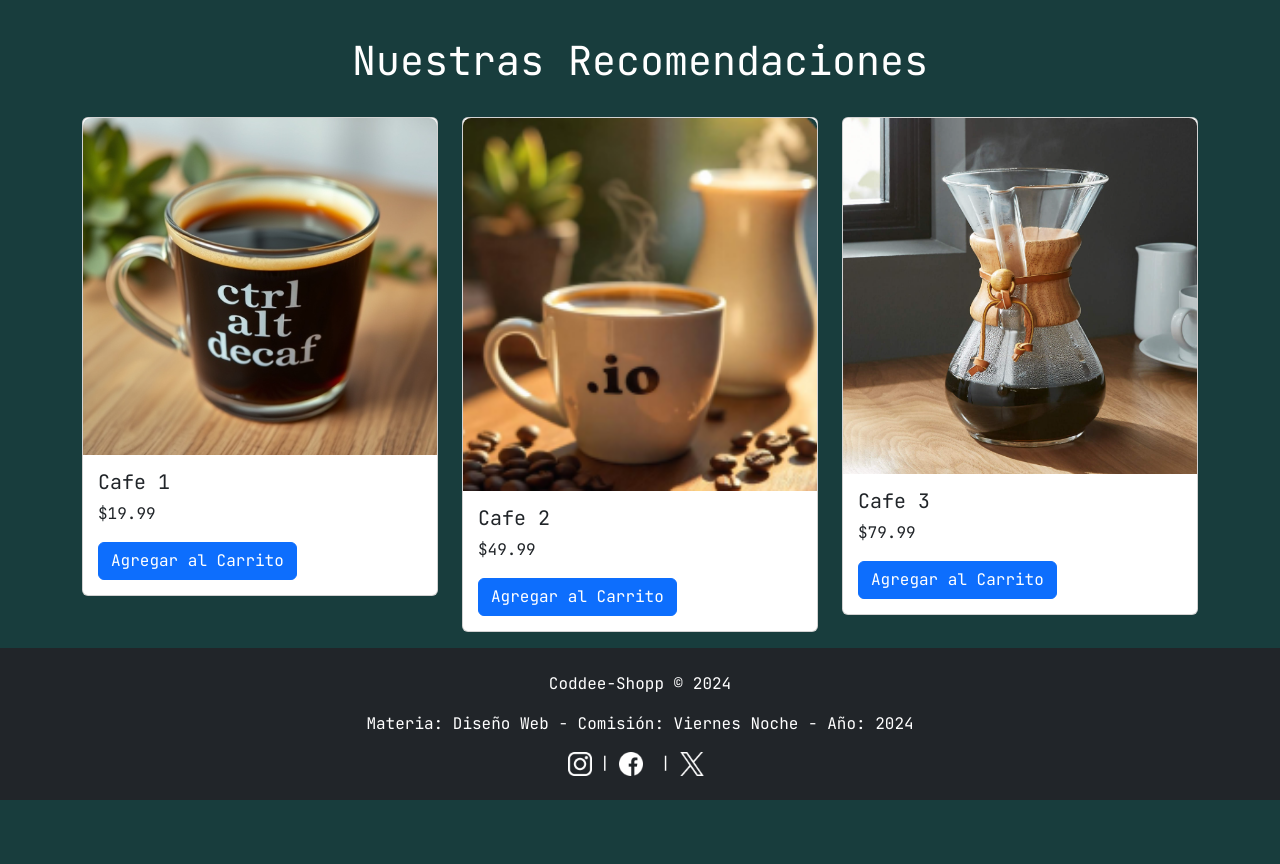
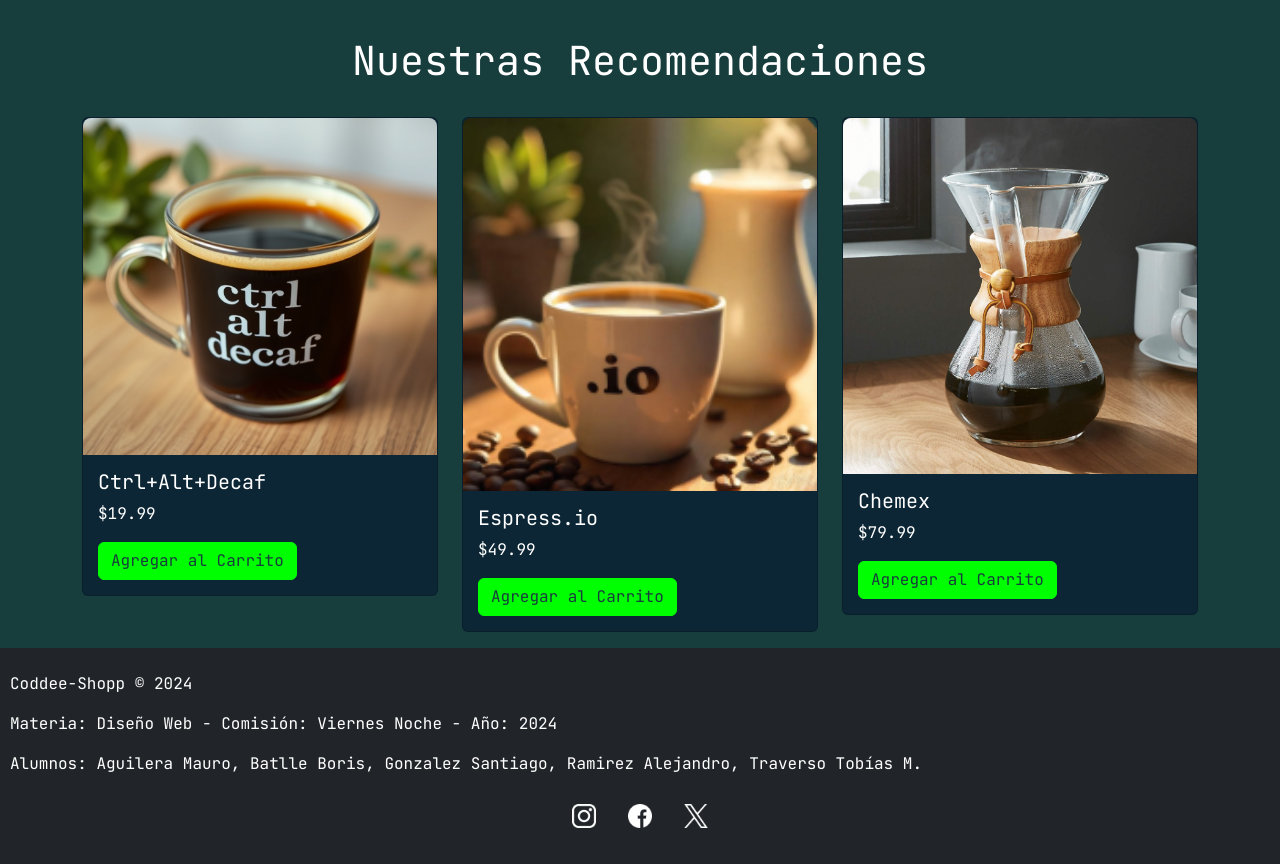
Before and after one commit to krovark/coffee_shop-WEB, a plain HTML site: page carrito.html in a window 1280 px wide. Shown: the part 318-1182 px from the top of the page. Before the commit the page ends 1118 px from the top, so only its background shows below. Drawn offline with nearby package versions, Linux system fonts and the light colour scheme.

Commit message:
last minute call

```diff
--- a/carrito.html
+++ b/carrito.html
@@ -88,7 +88,7 @@
                 <div class="card">
                     <img src="./assets/decaf.PNG" class="card-img-top" alt="Cafe1">
                     <div class="card-body">
-                        <h5 class="card-title">Cafe 1</h5>
+                        <h5 class="card-title">Ctrl+Alt+Decaf</h5>
                         <p class="card-text">$19.99</p>
                         <button class="btn btn-primary add-to-cart" data-id="1">Agregar al Carrito</button>
                     </div>
@@ -98,7 +98,7 @@
                 <div class="card">
                     <img src="./assets/espressio.PNG" class="card-img-top" alt="Cafe2" >
                     <div class="card-body">
-                        <h5 class="card-title">Cafe 2</h5>
+                        <h5 class="card-title">Espress.io</h5>
                         <p class="card-text">$49.99</p>
                         <button class="btn btn-primary add-to-cart" data-id="2">Agregar al Carrito</button>
                     </div>
@@ -108,7 +108,7 @@
                 <div class="card">
                     <img src="./assets/Chemex.PNG" class="card-img-top" alt="Cafe3">
                     <div class="card-body">
-                        <h5 class="card-title">Cafe 3</h5>
+                        <h5 class="card-title">Chemex</h5>
                         <p class="card-text">$79.99</p>
                         <button class="btn btn-primary add-to-cart" data-id="3">Agregar al Carrito</button>
                     </div>
@@ -118,16 +118,20 @@
     </div>
 
     <!-- Footer -->
-    <footer class="bg-dark text-white text-center py-4 mt-auto">
+    <footer class="bg-dark text-white text-center py-4">
         <p>Coddee-Shopp © 2024</p>
         <p>Materia: Diseño Web - Comisión: Viernes Noche - Año: 2024</p>
-        <div class="social-icons">
+        <p>Alumnos: Aguilera Mauro, Batlle Boris, Gonzalez Santiago, Ramirez Alejandro, Traverso Tobías M.</p>
+        <div class="social-icons" style="display: flex; justify-content: center; gap: 8px; margin-top: 8px;">
             <a href="https://instagram.com" target="_blank">
-                <img src="./assets/icons/instagram.png" alt="Instagram" width="24" height="24" style="vertical-align: middle; margin-right: 8px;"></a>|
+                <img src="./assets/icons/instagram.png" alt="Instagram" width="24" height="24">
+            </a>
             <a href="https://facebook.com" target="_blank">
-                <img src="./assets/icons/facebook.png" alt="Facebook" width="24" height="24" style="vertical-align: middle; margin-right: 8px;"></a> |
+                <img src="./assets/icons/facebook.png" alt="Facebook" width="24" height="24">
+            </a>
             <a href="https://twitter.com" target="_blank">
-                <img src="./assets/icons/twitter.png" alt="Twitter" width="24" height="24" style="vertical-align: middle; margin-right: 8px;"></a>
+                <img src="./assets/icons/twitter.png" alt="Twitter" width="24" height="24">
+            </a>
         </div>
     </footer>
 
--- a/styles/QuienesSomos.css
+++ b/styles/QuienesSomos.css
@@ -139,9 +139,7 @@ h2, h3 {
     color:black;
 }
 
-footer {
-    background-color: #0C2635;
-}
+
 
 .code-box {
     background-color: #0C2635;
@@ -166,26 +164,31 @@ footer {
     animation: float 2s ease-in-out infinite;
 }
 
+footer {
+    background-color: #0C2635;
+    color: #FFFFFF;
 
-/* #lottie-animation {
-    display: none;
-    position: fixed;
-    top: 50%;
-    left: 50%;
-    transform: translate(-50%, -50%);
-    z-index: 9999;
-    background-color: rgba(255, 255, 255, 0.8);
-    padding: 20px;
-    border-radius: 10px;
-} */
 
-/* Definición de la animación */
+}
+
+footer p {
+    color: #FFFFFF;
+    margin-left: 10px;
+    text-align: left;
+}
+
+footer a {
+    padding: 12px;
+}
+
+
+
 @keyframes float {
     0%, 100% {
-        transform: translateY(0); /* Posición inicial y final */
+        transform: translateY(0);
     }
     50% {
-        transform: translateY(-3px); /* Se eleva 5px hacia arriba */
+        transform: translateY(-3px);
     }
 }
 
@@ -202,7 +205,7 @@ footer {
    }
 
    .banner img {
-    height: 100px; /* Ajusta la altura para pantallas pequeñas */
+    height: 100px;
 }
  #stayHome{
     color: #0077b6;
@@ -223,10 +226,16 @@ footer {
 }
 
 .row {
-    margin-top: 20px; /* Espacio entre filas */
+    margin-top: 20px;
 }
 
 article {
-    margin-top: 20px; /* Espacio adicional si lo deseas */
+    margin-top: 20px;
 }
 }
+
+@media (max-width: 768px) {
+    footer {
+        margin: 1px;
+    }
+}
--- a/styles/carrito.css
+++ b/styles/carrito.css
@@ -5,7 +5,7 @@ body {
 }
 
 h2, h3 {
-    color: #00FF00; /* Color de acento para los títulos */
+    color: #00FF00;
 }
 
 .navbar-nav {
@@ -27,7 +27,7 @@ h2, h3 {
 }
 
 .cart-sidebar {
-    z-index: 1050; /* Aumento el index Z para que este sobre otros elementos */
+    z-index: 1050;
     overflow-y: auto;
 }
 
@@ -38,7 +38,7 @@ h2, h3 {
 
 .cart-header {
     padding: 1rem;
-    border-bottom: 1px solid #dee2e6;
+    border-bottom: 1px solid #0C2635;
     display: flex;
     justify-content: space-between;
     align-items: center;
@@ -50,13 +50,13 @@ h2, h3 {
 
 .cart-footer {
     padding: 1rem;
-    border-top: 1px solid #dee2e6;
+    border-top: 1px solid #0C2635;
 }
 
 .cart-item {
     margin-bottom: 1rem;
     padding-bottom: 1rem;
-    border-bottom: 1px solid #dee2e6;
+    border-bottom: 1px solid #0C2635;
 }
 
 .cart-item:last-child {
@@ -81,21 +81,38 @@ h2, h3 {
 #finalizar-compra {
     background-color: #00FF00 !important;
     border-color: #00FF00 !important;
-    color: #183D3D !important; /* Color del texto para buen contraste */
+    color: #183D3D !important;
 }
 
 #finalizar-compra:hover {
     background-color: #0C2635 !important;
-    color: #b7c2c2 !important; /* Colores para el estado hover */
+    color: #b7c2c2 !important;
 }
 
-/* Establecer altura fija para las tarjetas */
+
 .card {
-    min-height: 350px; /* Altura mínima para dar más espacio al contenido */
-    max-width: 100%; /* Opción para controlar el ancho en pantallas grandes */
+    min-height: 350px;
+    max-width: 100%;
     display: flex;
     flex-direction: column;
     justify-content: space-between;
+    background-color: #0C2635;
+    color: #FFFFFF;
+}
+
+#product-list {
+    height: 60%;
+}
+
+.add-to-cart {
+    background-color: #00FF00;
+    border-color: #00FF00 !important;
+    color: #183D3D;
+}
+
+.add-to-cart:hover {
+    background-color: #0C2635 !important;
+    color: #b7c2c2 !important;
 }
 
 
@@ -111,3 +128,21 @@ h2, h3 {
 
     padding: 15px;
 }
+
+footer p {
+    color: #FFFFFF;
+    margin-left: 10px;
+    text-align: left;
+}
+
+footer a {
+    padding: 12px;
+}
+
+
+
+@media (max-width: 768px) {
+    footer {
+        margin: 1px;
+    }
+}
--- a/styles/contacto.css
+++ b/styles/contacto.css
@@ -1,3 +1,7 @@
+*{
+    text-align: left;
+}
+
 body {
     background-color: #183D3D;
     color: #FFFFFF;
@@ -122,11 +126,11 @@ h1, h2 {
 .btn-primary {
     background-color: #00FF00;
     border-color: #00FF00;
-    color: black;
+    color: #0C2635;
 }
 
 .btn-primary:hover {
-    background-color: #00CC00;
+    background-color: #0C2635;
     border-color: #00CC00;
 
 }
@@ -157,8 +161,19 @@ h1, h2 {
     background-color: #FFFFFF;
     padding: 20px;
     border-radius: 10px;
-    text-align: center;
+    text-align: left;
 }
+
+footer p {
+    color: #FFFFFF;
+    margin-left: 10px;
+    text-align: left;
+}
+
+footer a {
+    padding: 12px;
+}
+
 
 @media (max-width: 576px) {
     .contact-item {
@@ -169,3 +184,9 @@ h1, h2 {
 
     }
 }
+
+@media (max-width: 768px) {
+    footer {
+        margin: 1px;
+    }
+}
--- a/styles/index.css
+++ b/styles/index.css
@@ -98,6 +98,10 @@ h2, h3 {
     object-fit: cover;
 }
 
+#comprar-btn {
+    border: 1px solid #00FF00;
+}
+
 #comprar-btn:hover {
     background-color: #0C2635;
     color: #ffffff; /* Color claro para el texto en hover */
@@ -131,6 +135,16 @@ h2, h3 {
 footer {
     background-color: #0C2635;
 }
+footer p {
+    color: #FFFFFF;
+    margin-left: 10px;
+    text-align: left;
+}
+
+footer a {
+    padding: 12px;
+}
+
 
 .code-box {
     background-color: #0C2635;
@@ -211,3 +225,9 @@ footer {
         opacity: 0;
     }
 }
+
+@media (max-width: 768px) {
+    footer {
+        margin: 1px;
+    }
+}
--- a/styles/productos.css
+++ b/styles/productos.css
@@ -139,6 +139,19 @@ footer {
     background-color: #0C2635;
 }
 
+footer p {
+    color: #FFFFFF;
+    margin-left: 10px;
+    text-align: left;
+}
+
+footer a {
+    padding: 12px;
+}
+
+
+
+
 .sidebar, .cart-summary {
     max-height: 80vh;
     overflow-y: auto;
@@ -164,3 +177,9 @@ footer {
     }
 
     }
+
+    @media (max-width: 768px) {
+        footer {
+            margin: 1px;
+        }
+    }
--- a/styles/servicios.css
+++ b/styles/servicios.css
@@ -110,10 +110,12 @@ body {
     display: inline-block;
     padding: 10px 20px;
     background-color: #00FF00;
+    border: 1px solid #00FF00;
     color: black;
     text-decoration: none;
     border-radius: 5px;
     transition: background-color 0.3s;
+
 }
 
 .btn-mas-info:hover {
@@ -123,8 +125,14 @@ body {
 
 footer p {
     color: #FFFFFF;
-    margin: 0;
+    margin-left: 10px;
+    text-align: left;
 }
+
+footer a {
+    padding: 12px;
+}
+
 
 @media (min-width: 768px) {
     .aside-content {
@@ -138,4 +146,7 @@ footer p {
     .card img {
         width: 40%;
     }
+    footer {
+        margin: 1px;
+    }
 }
```
Also changed, not shown: QuienesSomos.html (+15 -8 lines), contacto.html (+10 -6 lines), index.html (+10 -7 lines), js/productos.js (added, +17 -0 lines), productos.html (+25 -17 lines), servicios.html (+9 -4 lines), assets/icons/email.svg, assets/icons/location-pin.svg, assets/icons/telephone-operator.svg.
